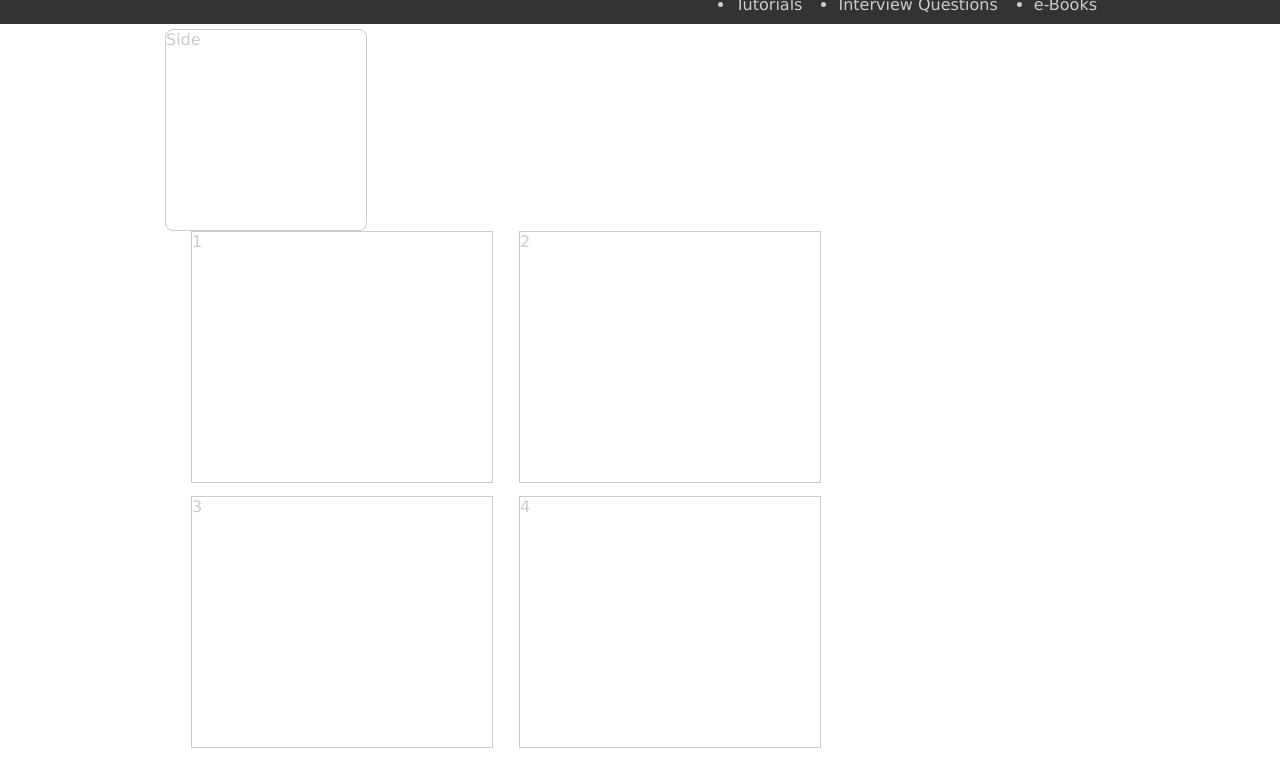
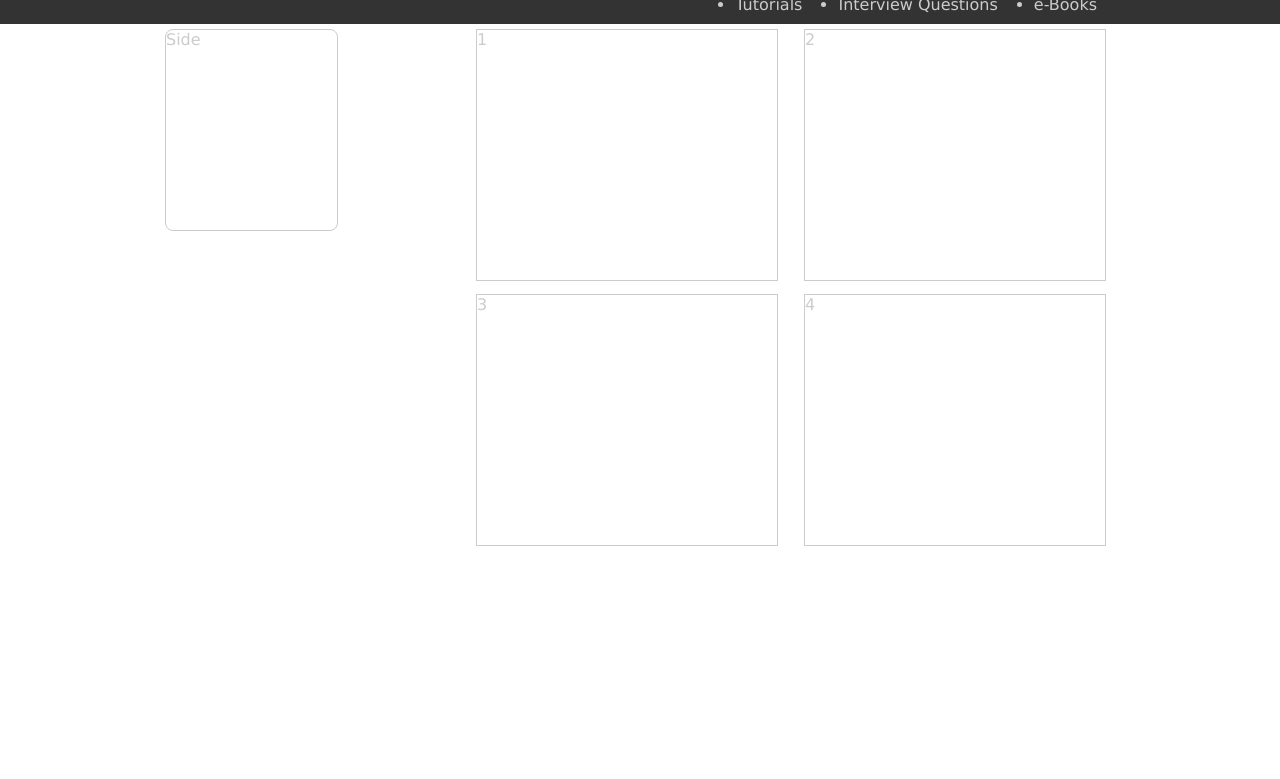
Before and after one commit to spalagani/Codehelper-Demos, a plain HTML site: page index.html in a window 1280 px wide. Shown: the part 21-800 px from the top of the page. Drawn offline with Linux system fonts and the light colour scheme.

Commit message:
changed styles
changed styles for make the boxes placed in right way

```diff
--- a/index.html
+++ b/index.html
@@ -19,8 +19,8 @@
 #menu {float:right;}
 #menu ul {}
 #menu ul li { float:left; margin:0px 18px;}
-aside { float:left; width:200px; height:200px; border-radius:8px; border:1px solid;}
-section { float:right}
+aside { float:left; width:18%; height:200px; border-radius:8px; border:1px solid;}
+section { float:right; width:70%}
 #main {margin:0px auto; width:950px; margin-top:5px}
 article { width:300px; height:250px; float:left; border:1px solid;margin-bottom: 13px;
     margin-left: 26px;}
```
